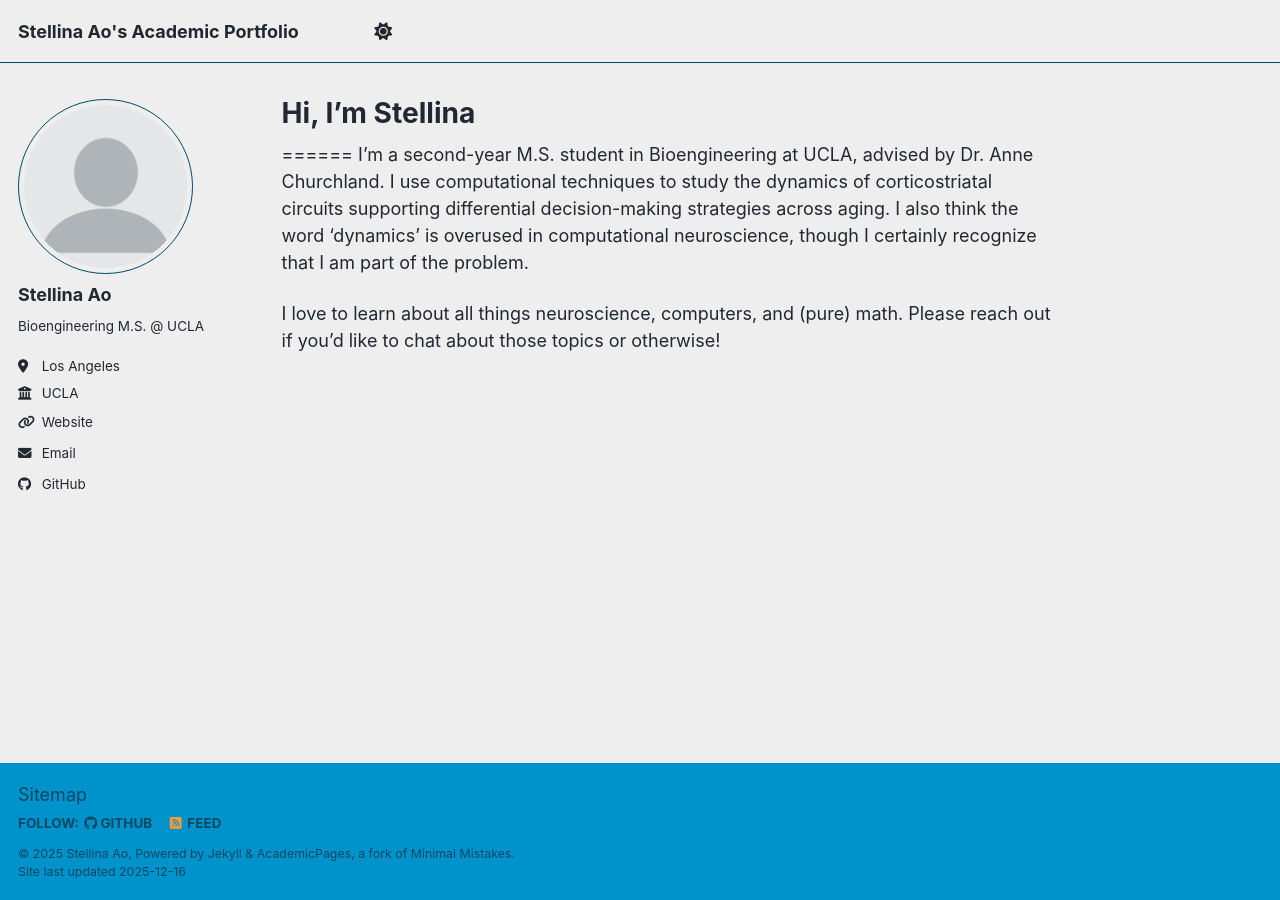
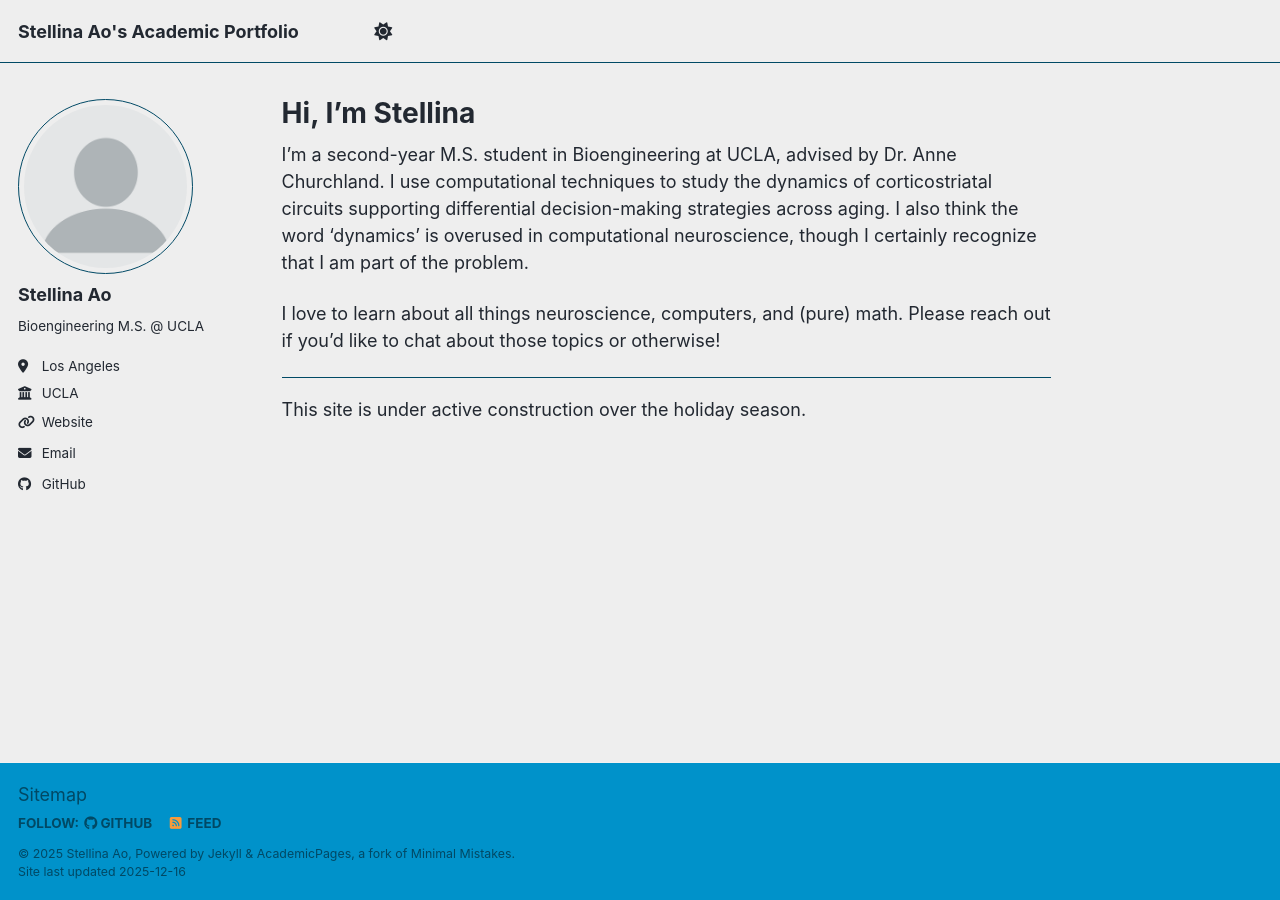
Before and after one commit to stellinaao/stellinaao.github.io, a Jekyll site: the page built from _pages/about.md, in a window 1280 px wide. Built offline with Jekyll 4.4.1, drawn with Linux system fonts in a browser that asks for light colours; a script bundle is joined from its source files by our own code; library files that are not in the unit come from our copies.

Commit message:
updated landing again....-SA

```diff
--- a/_pages/about.md
+++ b/_pages/about.md
@@ -8,7 +8,9 @@ redirect_from:
 ---
 
 
-======
 I'm a second-year M.S. student in Bioengineering at UCLA, advised by Dr. Anne Churchland. I use computational techniques to study the dynamics of corticostriatal circuits supporting differential decision-making strategies across aging. I also think the word 'dynamics' is overused in computational neuroscience, though I certainly recognize that I am part of the problem.
 
 I love to learn about all things neuroscience, computers, and (pure) math. Please reach out if you'd like to chat about those topics or otherwise!
+
+------
+This site is under active construction over the holiday season.
```
